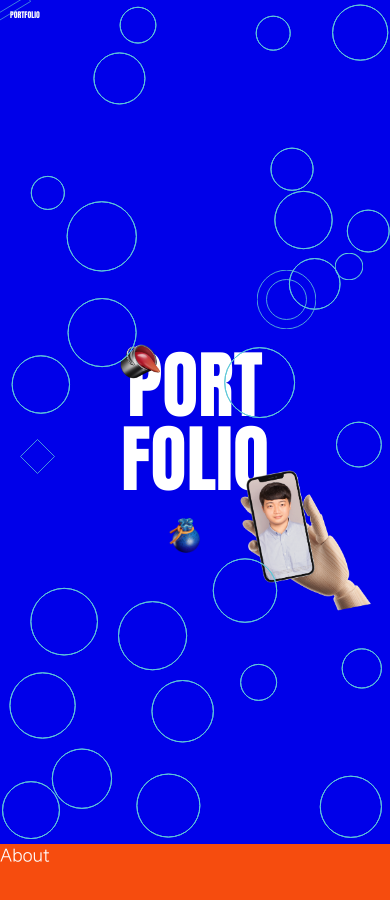
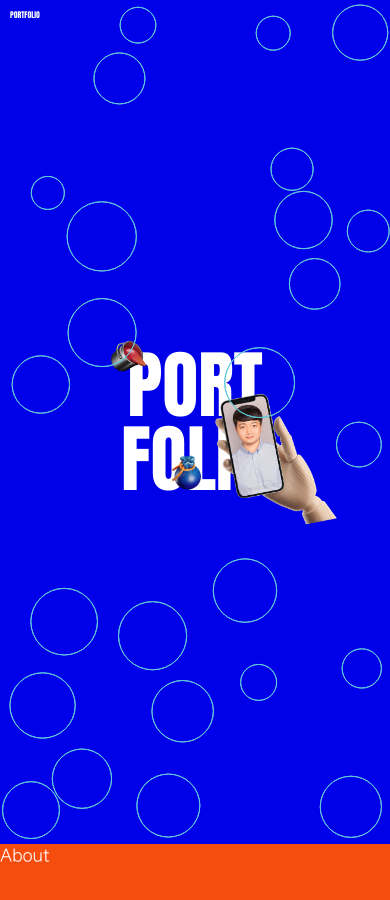
Before and after one commit to kim-0617/PORTFOLIO, a React (Vite) app: page / in a window 390 px wide. Shown: the top 900 px of the page. Built offline with nearby package versions, Linux system fonts and the light colour scheme.

Commit message:
22.11.29

```diff
--- a/src/assets/scss/header.scss
+++ b/src/assets/scss/header.scss
@@ -3,8 +3,9 @@
     font-size: 2vw;
     font-family: var(--font2);
     position: fixed;
-    left: 10px;
+    left: -10p0x;
     top: 10px;
+    opacity: 0;
     z-index: 9999;
   }
 }
--- a/src/assets/scss/intro.scss
+++ b/src/assets/scss/intro.scss
@@ -18,146 +18,65 @@
       font-family: var(--font2);
       font-size: 19vw;
       line-height: 1;
-      div {
-        display: inline-block;
+    }
+
+    .myImg {
+      position: absolute;
+      width: 33vw;
+      height: auto;
+      transform: translate(20vw, 10vw);
+      z-index: 2;
+      img {
+        display: block;
       }
     }
-  }
 
-  .intro__imgs {
-    img {
-      display: block;
+    .paint {
+      background: url('../img/paint.png') no-repeat center / cover;
+      width: 11vw;
+      height: 11vw;
       position: absolute;
-      width: 35vw;
-      right: 5vw;
-      bottom: -7vw;
-      z-index: 2;
+      transform: translate(-17vw, -17vw) !important;
+      z-index: 3;
     }
 
-    .left__top {
-      background: url('../img/360.svg') no-repeat center / cover;
-      width: 18vw;
-      height: 18vw;
-      position: absolute;
-      left: -4%;
-      top: -6%;
-    }
-    .left__mid {
-      background: url('../img/140.svg') no-repeat center / cover;
-      width: 9vw;
-      height: 9vw;
-      position: absolute;
-      left: 12%;
-      top: 56%;
-    }
-    .center__mid {
-      background: url('../img/292.svg') no-repeat center / cover;
-      width: 15vw;
-      height: 15vw;
-      position: absolute;
-      right: 24%;
-      top: 15%;
-      z-index: 1;
-    }
-    .center__right {
-      background: url('../img/105.svg') no-repeat center / cover;
-      width: 7vw;
-      height: 7vw;
-      position: absolute;
-      right: 10%;
-      top: 18%;
-    }
-    .paint {
-      background: url('../img/paint.png') no-repeat center / cover;
-      width: 12vw;
-      height: 12vw;
-      position: absolute;
-      left: 30%;
-      top: 25%;
-      z-index: 3;
-    }
     .pocket {
       background: url('../img/pocket.png') no-repeat center / cover;
       width: 11vw;
       height: 11vw;
       position: absolute;
-      left: 42%;
-      bottom: 18%;
+      transform: translate(-2vw, 13vw) !important;
       z-index: 3;
     }
   }
 }
 
-@media (max-width: 1220px) {
-  #intro {
-    .intro__imgs {
-      img {
-        bottom: 1%;
-      }
-      .left__mid {
-        left: 10%;
-        top: 55%;
-      }
-      .center__mid {
-        right: 20%;
-        top: 25%;
-      }
-      .center__right {
-        top: 30%;
-        right: 7%;
-      }
-      .paint {
-        top: 31%;
-      }
-      .pocket {
-        bottom: 25%;
-      }
-    }
-  }
-}
+// @media (max-width: 1220px) {
+//   #intro {
+//     .intro__inner {
+//       .myImg {
+//         transform: translate(15vw, 10vw) !important;
+//       }
+//     }
+//   }
+// }
 
-@media (max-width: 768px) {
-  #intro {
-    .intro__imgs {
-      img {
-        bottom: 18%;
-      }
-      .left__top {
-        left: -6%;
-        top: -6%;
-      }
-      .left__mid {
-        left: 8%;
-        top: 54%;
-      }
-      .center__mid {
-        right: 19%;
-        top: 32%;
-      }
-      .paint {
-        top: 40%;
-      }
-      .pocket {
-        bottom: 34%;
-      }
-    }
-  }
-}
+// @media (max-width: 768px) {
+//   #intro {
+//     .intro__inner {
+//       .myImg {
+//         transform: translate(15vw, 10vw) !important;
+//       }
+//     }
+//   }
+// }
 
-@media (max-width: 468px) {
-  #intro {
-    .intro__imgs {
-      img {
-        bottom: 26%;
-      }
-      .left__top {
-        left: -10%;
-        top: -5%;
-      }
-      .left__mid {
-        left: 5%;
-        top: 52%;
-      }
-    }
-  }
-}
+// @media (max-width: 468px) {
+//   #intro {
+//     .intro__inner {
+//       .myImg {
+//         transform: translate(15vw, 9vw) !important;
+//       }
+//     }
+//   }
+// }
--- a/src/components/Intro.jsx
+++ b/src/components/Intro.jsx
@@ -7,12 +7,33 @@ import { MotionPathPlugin } from 'gsap/MotionPathPlugin';
 gsap.registerPlugin(MotionPathPlugin, TextPlugin);
 
 function Intro() {
+  const tl = gsap.timeline();
   const titleRef = useRef(null);
+
+  const firstTarget = useRef(null);
+  const secondTarget = useRef(null);
+  const thirdTarget = useRef(null);
+
+  // .to(firstTarget.current, 0.5, { , opacity: 1 });
+  useEffect(() => {
+    gsap.set(firstTarget.current, { top: 50, opacity: 0 });
+    gsap.set(secondTarget.current, { left: 30, top: 30, opacity: 0 });
+    gsap.set(thirdTarget.current, { right: -300, opacity: 0, rotate: 140 });
+
+    setTimeout(() => {
+      tl.to(firstTarget.current, 0.5, { top: 'auto', opacity: 1 })
+        .to(secondTarget.current, 0.5, { top: 'auto', left: 'auto', opacity: 1 })
+        .to(thirdTarget.current, 1.5, {
+          right: 'auto',
+          rotate: 0,
+          opacity: 1,
+        });
+    }, 2000);
+  }, []);
 
   useEffect(() => {
     /* 01 */
-    // gsap.to(titleRef.current, { duration: 2, text: 'PORT <br> FOLIO', ease: 'circ.in' });
-
+    gsap.to(titleRef.current, { duration: 2, text: 'PORT <br> FOLIO', ease: 'steps(12)' });
     /* 02 */
     // gsap.to(titleRef.current, {
     //   text: 'PORT <br /> FOLIO',
@@ -21,43 +42,37 @@ function Intro() {
     //   repeat: -1,
     //   yoyo: true,
     // });
-
     /* 03 */
     // const tl = gsap.timeline(),
     //   mySplitText = new SplitText('#main__title', { type: 'words,chars' }),
     //   chars = mySplitText.chars;
     // gsap.set('#main__title', { perspective: 400 });
     // tl.from(chars, { duration: 0.9, opacity: 0, y: 240, transformOrigin: '50% 50%', ease: 'bounce.in', stagger: 0.08 });
-
     /* 04 */
-    const text = document.querySelector('#main__title');
-
-    const splitText = (el) => {
-      el.innerHTML = el.textContent.replace(/(\S*)/g, (m) => {
-        return `<div class="word">` + m.replace(/(-|#|@)?\S(-|#|@)?/g, "<div class='letter'>$&</div>") + `</div>`;
-      });
-      return el;
-    };
-
-    const split = splitText(text);
-    const br = document.createElement('br');
-    split.querySelector('.word').insertBefore(br, split.querySelector('.word').querySelectorAll('.letter')[4]);
-
-    function random(min, max) {
-      return Math.random() * (max - min) + min;
-    }
-
-    Array.from(split.querySelectorAll('.letter')).forEach((el, idx) => {
-      gsap.from(el, 2.5, {
-        opacity: 0,
-        scale: 0.1,
-        x: random(-500, 500),
-        y: random(-500, 500),
-        z: random(-500, 500),
-        delay: idx * 0.02,
-        repeat: 0,
-      });
-    });
+    // const text = document.querySelector('#main__title');
+    // const splitText = (el) => {
+    //   el.innerHTML = el.textContent.replace(/(\S*)/g, (m) => {
+    //     return `<div class="word">` + m.replace(/(-|#|@)?\S(-|#|@)?/g, "<div class='letter'>$&</div>") + `</div>`;
+    //   });
+    //   return el;
+    // };
+    // const split = splitText(text);
+    // const br = document.createElement('br');
+    // split.querySelector('.word').insertBefore(br, split.querySelector('.word').querySelectorAll('.letter')[4]);
+    // function random(min, max) {
+    //   return Math.random() * (max - min) + min;
+    // }
+    // Array.from(split.querySelectorAll('.letter')).forEach((el, idx) => {
+    //   gsap.from(el, 2.5, {
+    //     opacity: 0,
+    //     scale: 0.1,
+    //     x: random(-500, 500),
+    //     y: random(-500, 500),
+    //     z: random(-500, 500),
+    //     delay: idx * 0.02,
+    //     repeat: 0,
+    //   });
+    // });
   }, []);
 
   return (
@@ -66,13 +81,21 @@ function Intro() {
       <div className="intro__inner">
         <h2 ref={titleRef} id="main__title">
           {/* PORT <br /> FOLIO */}
-          <span>PORT</span>
-          <span>FOLIO</span>
+          {/* <span>PORT</span>
+          <span>FOLIO</span> */}
         </h2>
+        <div className="myImg" ref={thirdTarget}>
+          <img src="image/intro.png" alt="메인페이지 사진입니다." />
+        </div>
+        <div className="paint" ref={secondTarget}>
+          <span className="ir">물감통그림</span>
+        </div>
+        <div className="pocket" ref={firstTarget}>
+          <span className="ir">주머니 그림</span>
+        </div>
       </div>
 
-      <div className="intro__imgs">
-        <img src="image/intro.png" alt="메인페이지 사진입니다." />
+      {/* <div className="intro__imgs">
         <div className="left__top">
           <span className="ir">왼쪽 위 사각형 데코레이션</span>
         </div>
@@ -85,13 +108,7 @@ function Intro() {
         <div className="center__right">
           <span className="ir">가운데 오른쪽 원 데코레이션</span>
         </div>
-        <div className="paint">
-          <span className="ir">물감통그림</span>
-        </div>
-        <div className="pocket">
-          <span className="ir">주머니 그림</span>
-        </div>
-      </div>
+      </div> */}
     </section>
   );
 }
--- a/src/layouts/Header.jsx
+++ b/src/layouts/Header.jsx
@@ -1,9 +1,18 @@
-import React from 'react';
+import React, { useEffect, useRef } from 'react';
+import gsap from 'gsap';
 
 function Header() {
+  const tweenTarget = useRef(null);
+
+  useEffect(() => {
+    setTimeout(() => {
+      gsap.to(tweenTarget.current, 0.5, { x: 10, opacity: 1 });
+    }, 3500);
+  }, []);
+
   return (
     <header id="header">
-      <h1>
+      <h1 ref={tweenTarget}>
         <a href="#">PORTFOLIO</a>
       </h1>
     </header>
```
Also changed, not shown: src/components/BallDown.jsx (added).
